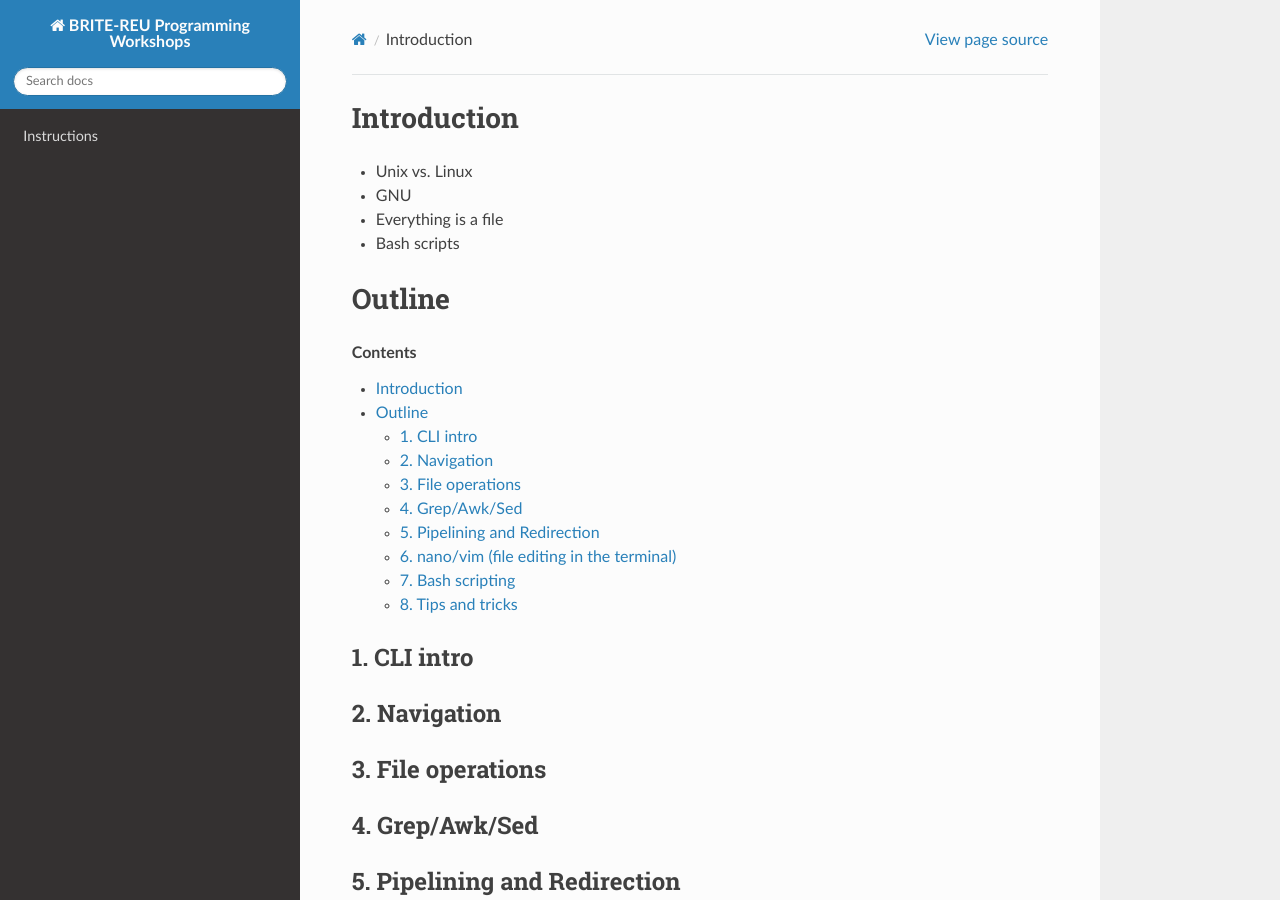
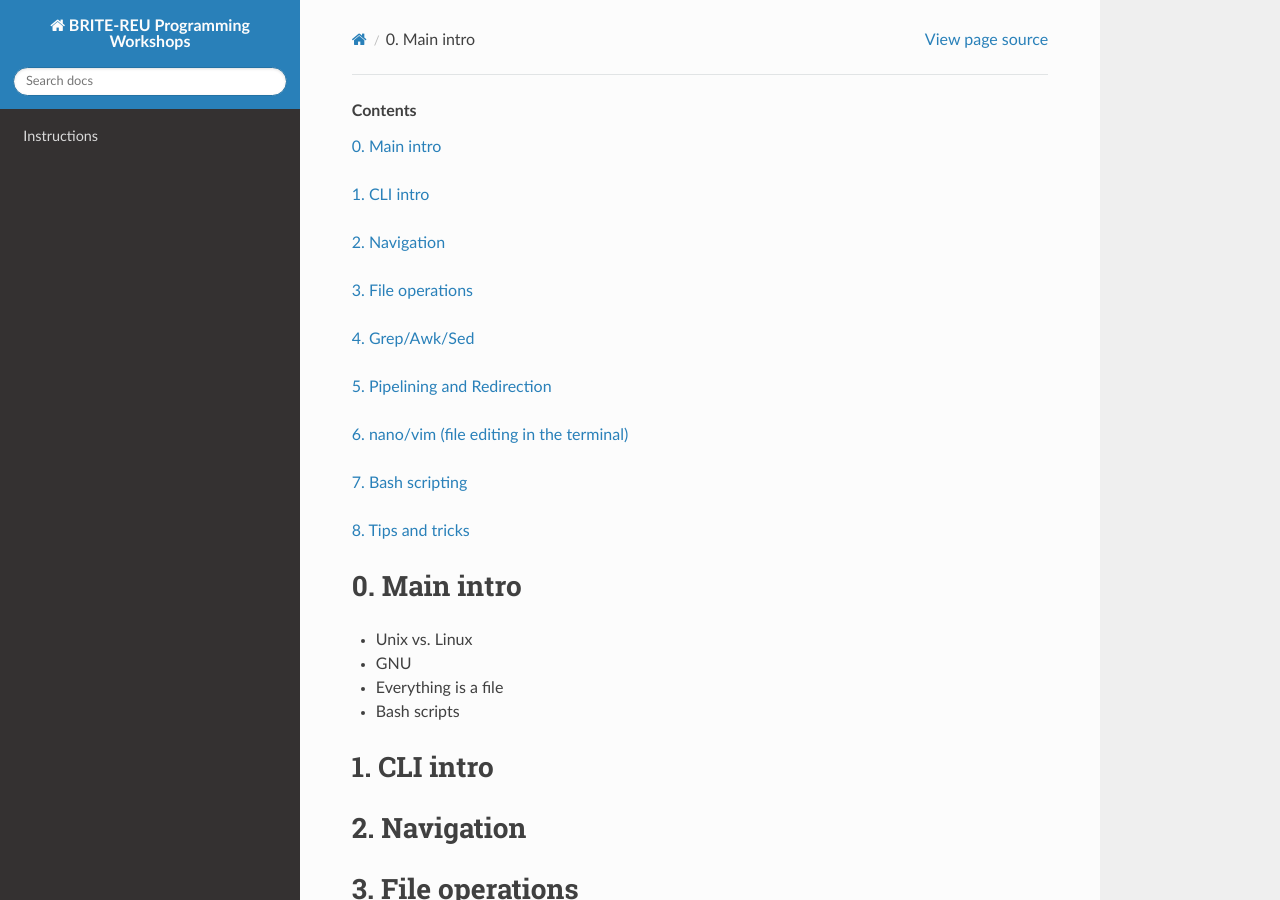
Before and after one commit to BRITE-REU/programming-workshops, a Sphinx documentation site: the page built from source/workshops/01_CLI/01_CLI.rst, in a window 1280 px wide and 900 px high. Built offline with Sphinx 7.4.7 and the Read the Docs theme 2.0.0, drawn with Linux system fonts in a browser that asks for light colours.

Commit message:
Update 01_CLI.rst
again, editting format

```diff
--- a/source/workshops/01_CLI/01_CLI.rst
+++ b/source/workshops/01_CLI/01_CLI.rst
@@ -1,17 +1,12 @@
-====================
-Introduction
+.. contents::
+
+0. Main intro
 ====================
 
 - Unix vs. Linux
 - GNU
 - Everything is a file
 - Bash scripts
-
-====================
-Outline
-====================
-
-.. contents::
 
 1. CLI intro
 ====================
```
